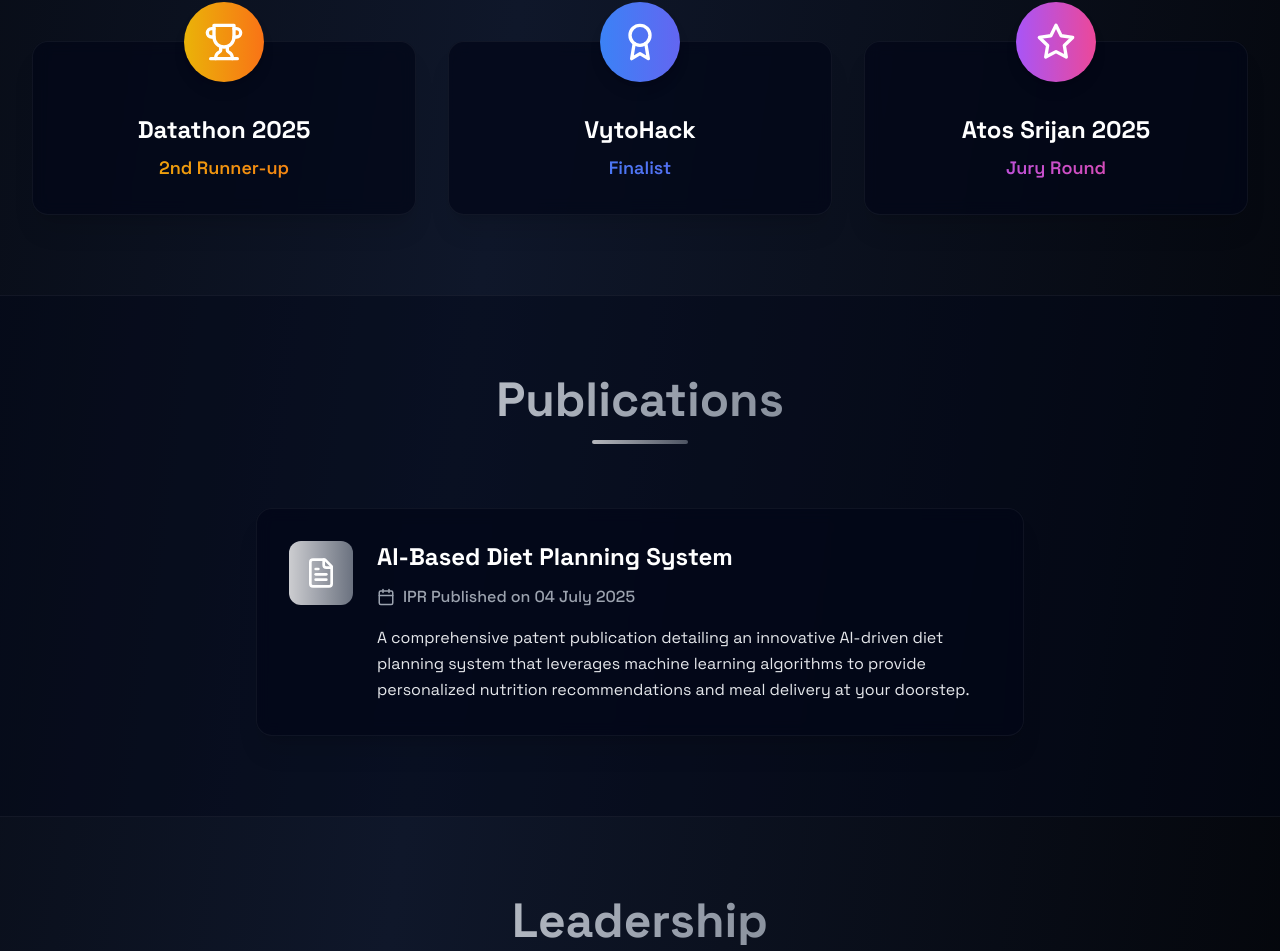
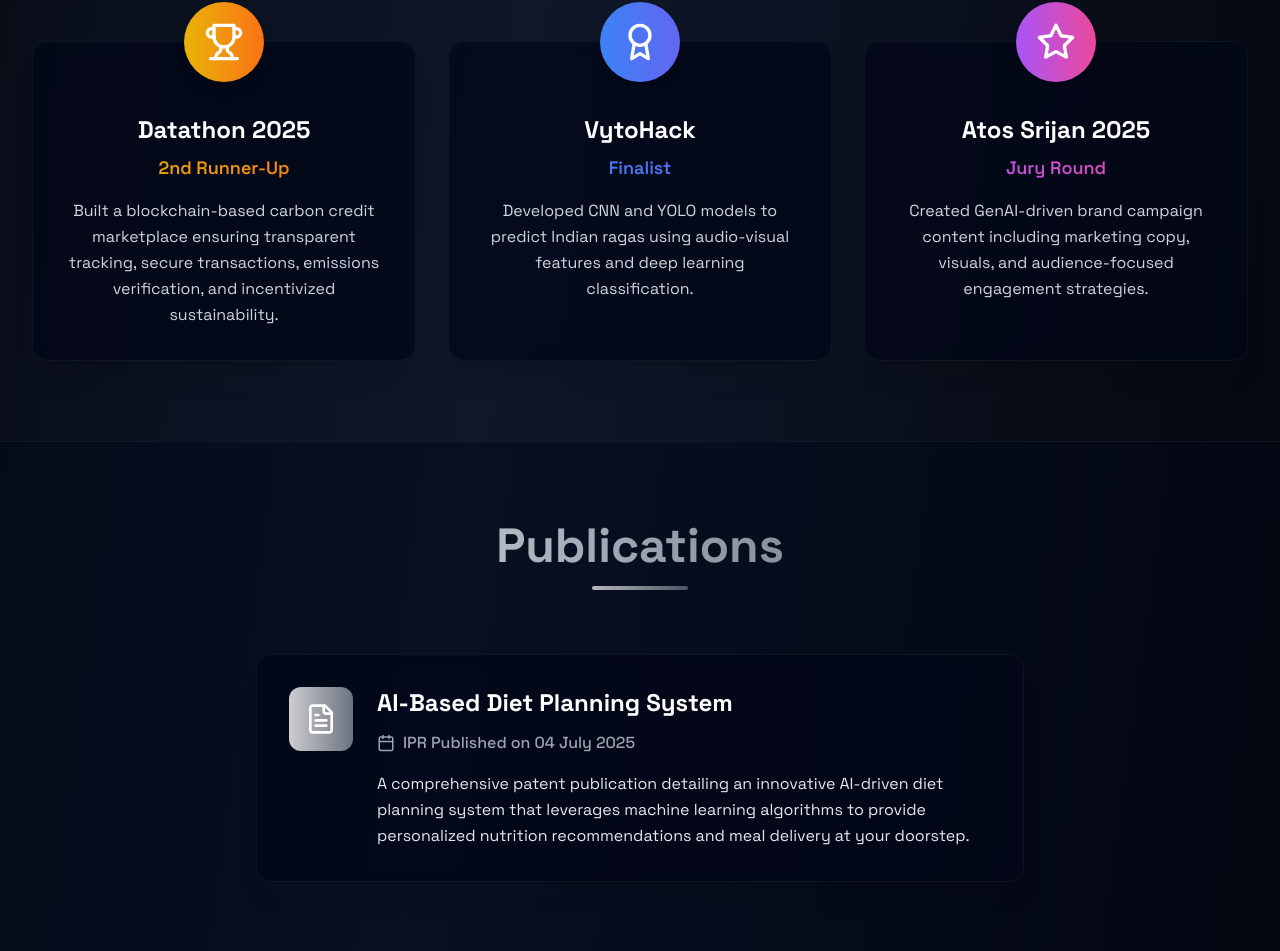
Before and after one commit to 669yash/Portfolio, a React (Vite) app: page / in a window 1280 px wide. Shown: the part 5436-6387 px from the top of the page. Built offline with nearby package versions, Linux system fonts and the light colour scheme.

Commit message:
Initial commit

```diff
--- a/src/sections/Achievements.jsx
+++ b/src/sections/Achievements.jsx
@@ -4,19 +4,25 @@
 const achievements = [
   {
     title: 'Datathon 2025',
-    position: '2nd Runner-up',
+    position: '2nd Runner-Up',
+    description:
+      'Built a blockchain-based carbon credit marketplace ensuring transparent tracking, secure transactions, emissions verification, and incentivized sustainability.',
     icon: Trophy,
     color: 'from-yellow-500 to-orange-500',
   },
   {
     title: 'VytoHack',
     position: 'Finalist',
+    description:
+      'Developed CNN and YOLO models to predict Indian ragas using audio-visual features and deep learning classification.',
     icon: Award,
     color: 'from-blue-500 to-indigo-500',
   },
   {
     title: 'Atos Srijan 2025',
     position: 'Jury Round',
+    description:
+      'Created GenAI-driven brand campaign content including marketing copy, visuals, and audience-focused engagement strategies.',
     icon: Star,
     color: 'from-purple-500 to-pink-500',
   },
@@ -87,6 +93,9 @@
                   <p className={`text-lg font-semibold bg-gradient-to-r ${achievement.color} bg-clip-text text-transparent`}>
                     {achievement.position}
                   </p>
+                  <p className="mt-4 text-gray-300 leading-relaxed">
+                    {achievement.description}
+                  </p>
                 </div>
               </motion.div>
             )
```
